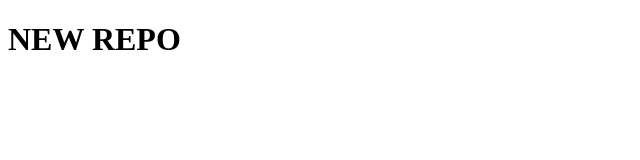
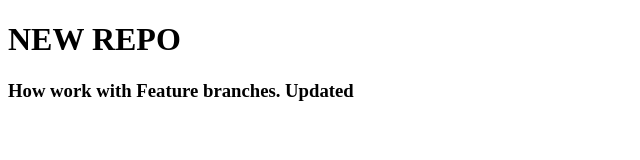
Before and after one commit to vishusharma28/localrepo, a plain HTML site: page index.html in a window 1280 px wide. Shown: the whole page, without its empty margins (0-640 px from the left). Drawn offline with Linux system fonts and the light colour scheme.

Commit message:
few updation

```diff
--- a/index.html
+++ b/index.html
@@ -7,5 +7,6 @@
 </head>
 <body>
     <h1>NEW REPO</h1>
+    <h3>How work with Feature branches. Updated</h3>
 </body>
 </html>
```
